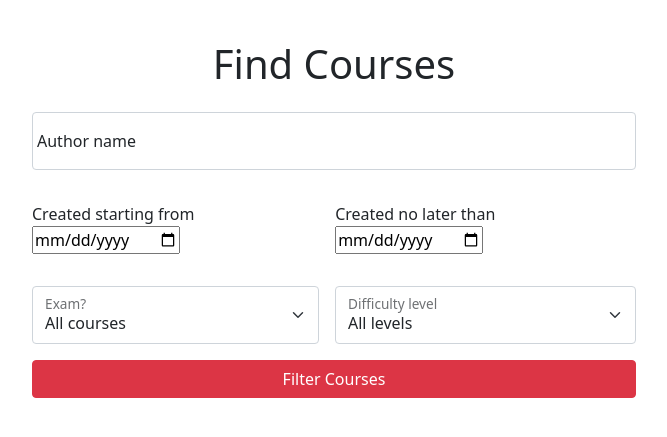
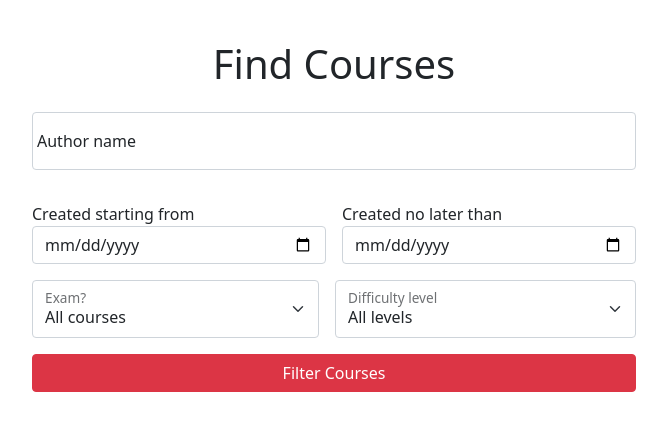
Before and after one commit to AndrStp/flask_epam, a Flask app: page /courses/search in a window 1280 px wide. Shown: the part 58-495 px from the top of the page, without its empty margins (306-973 px from the left). Run offline with Flask 2, Linux system fonts and the light colour scheme; parts of the project's set-up code (start-up, migrations or seed data) failed here and were passed over.

Commit message:
Minor changes in templates

```diff
--- a/app/templates/create_course.html
+++ b/app/templates/create_course.html
@@ -2,7 +2,7 @@
 
 {% block page_content %}
 
-<div class="container" style="width: 50%">
+<div class="container w-50">
     <h1 class="text-center py-3">Create new course</h1>
     <form class="row g-3" method="post">
         {{ form.hidden_tag() }}
--- a/app/templates/edit_course.html
+++ b/app/templates/edit_course.html
@@ -2,7 +2,7 @@
 
 {% block page_content %}
 
-<div class="container" style="width: 60%">
+<div class="container w-50">
     <h1 class="text-center py-3">Edit {{ form.label.data }}</h1>
     <form class="row g-3" method="post">
         {{ form.hidden_tag() }}
--- a/app/templates/search_courses.html
+++ b/app/templates/search_courses.html
@@ -2,7 +2,7 @@
 
 {% block page_content %}
 
-<div class="container" style="width: 50%">
+<div class="container w-50">
     <h1 class="text-center py-3">Find Courses</h1>
     <form class="row g-3" method="post">
         {{ form.hidden_tag() }}
@@ -18,25 +18,22 @@
             {% endif %}
         </div>
         <div class="d-flex">
-            <div class="form-floating mb-3 flex-fill">
+            <div class="form-floating flex-fill me-2">
                 <div>
                     {{ form.start_date.label }}
+                    {{ form.start_date(class_='form-control') }}
                 </div>
-                <div>
-                    {{ form.start_date }}
-                </div>
+
                 {% if form.start_date.errors %}
                 {% for error in form.start_date.errors %}
                     <span style="color: red;">[{{ error }}]</span>
                 {% endfor %}
                 {% endif %}
             </div>
-            <div class="form-floating mb-3 flex-fill">
+            <div class="form-floating flex-fill ms-2">
                 <div>
                     {{ form.end_date.label }}
-                </div>
-                <div>
-                    {{ form.end_date }}
+                    {{ form.end_date(class_='form-control') }}
                 </div>
 
                 {% if form.end_date.errors %}
```
Also changed, not shown: app/templates/footer.html (+5 -2 lines).
